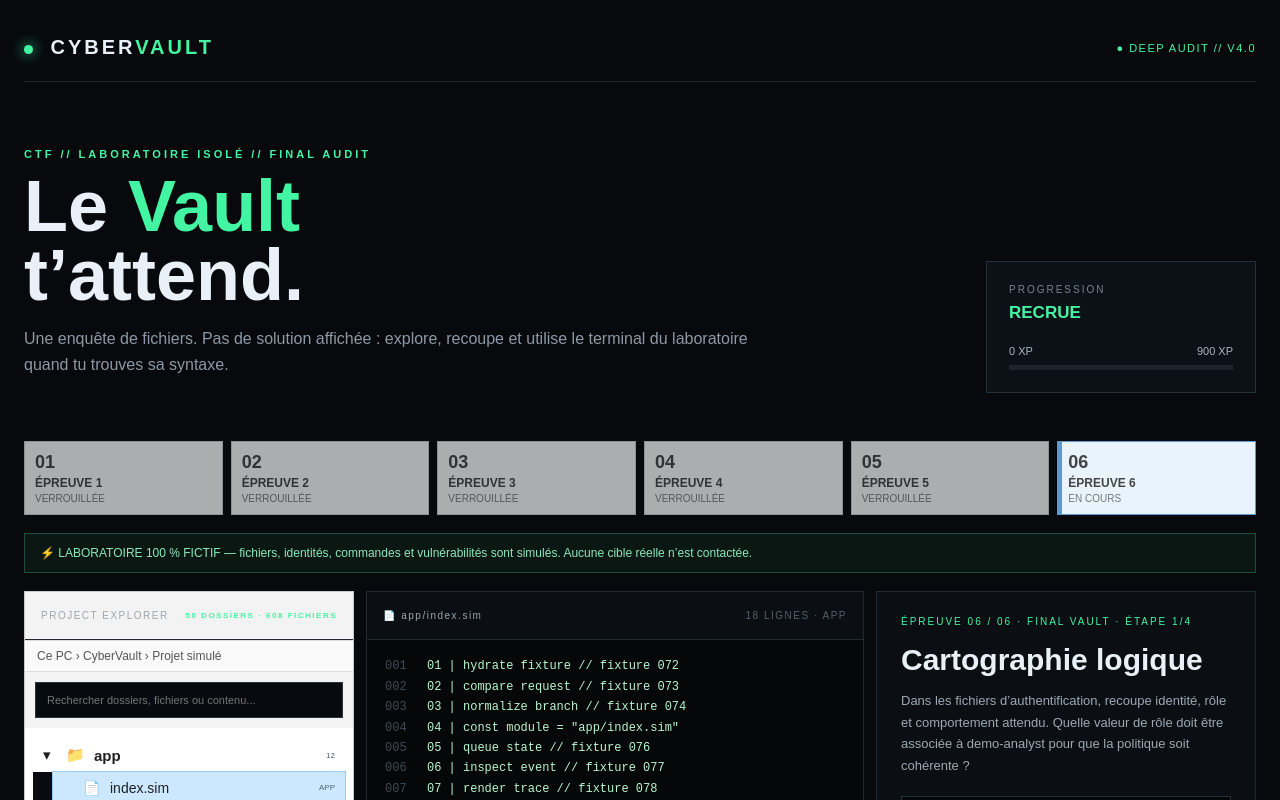
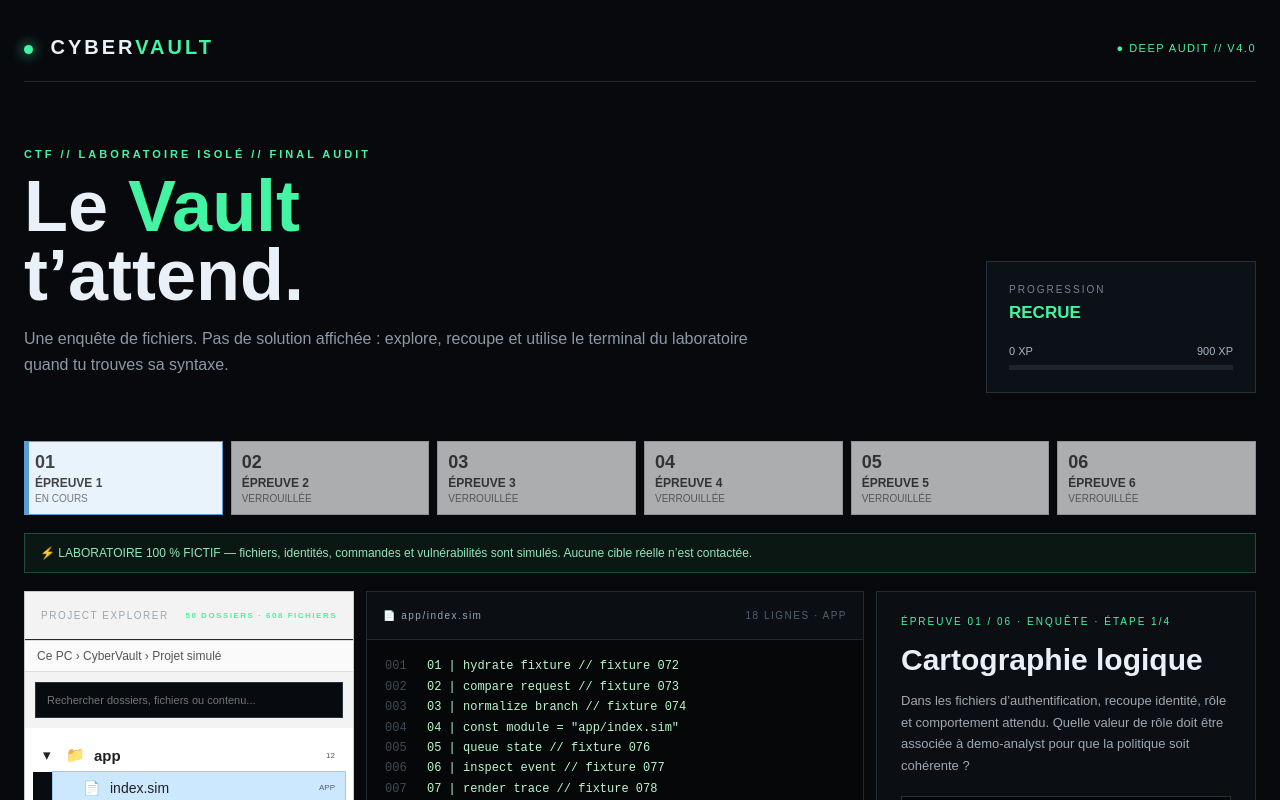
Before and after one commit to ytbEliottGaming/CyberVault, a Next.js app: page / in a window 1280 px wide. Shown: the top 800 px of the page. Built offline with nearby package versions, Linux system fonts and the light colour scheme.

Commit message:
fix: start CyberVault on investigation one

```diff
--- a/app/page.tsx
+++ b/app/page.tsx
@@ -443,10 +443,10 @@ export default function Home() {
 
       <section className="mission-rail" aria-label="Progression des épreuves">
         {['ÉPREUVE 1','ÉPREUVE 2','ÉPREUVE 3','ÉPREUVE 4','ÉPREUVE 5','ÉPREUVE 6'].map((label, i) => (
-          <div key={label} className={`mission-step ${i === 5 ? 'current' : i < completed.length ? 'done' : 'locked'}`}>
+          <div key={label} className={`mission-step ${i === Math.min(5, completed.length) ? 'current' : i < completed.length ? 'done' : 'locked'}`}>
             <b>{String(i + 1).padStart(2, '0')}</b>
             <span>{label}</span>
-            <em>{i === 5 ? 'EN COURS' : i < completed.length ? 'TERMINÉE' : 'VERROUILLÉE'}</em>
+            <em>{i === Math.min(5, completed.length) ? 'EN COURS' : i < completed.length ? 'TERMINÉE' : 'VERROUILLÉE'}</em>
           </div>
         ))}
       </section>
@@ -479,7 +479,7 @@ export default function Home() {
         </article>
 
         <aside className="mission-panel">
-          <div className="mission-progress">ÉPREUVE 06 / 06 · FINAL VAULT · ÉTAPE {Math.min(phase + 1, phases.length)}/{phases.length}</div>
+          <div className="mission-progress">ÉPREUVE 01 / 06 · ENQUÊTE · ÉTAPE {Math.min(phase + 1, phases.length)}/{phases.length}</div>
           <h2>{vaultOpen ? 'VAULT OUVERT' : currentPhase.title}</h2>
           <p>{vaultOpen ? 'Chaîne validée. Le laboratoire confirme uniquement une réussite interne au jeu.' : currentPhase.prompt}</p>
           {message && <div className={`feedback ${message.includes('ATTENTION') ? 'warning' : ''}`}>{message}</div>}
```
